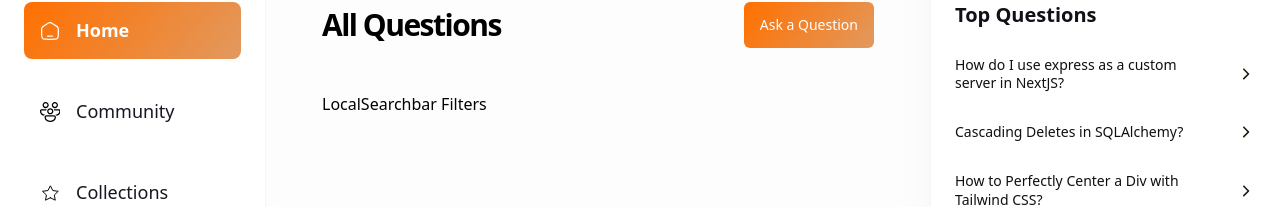
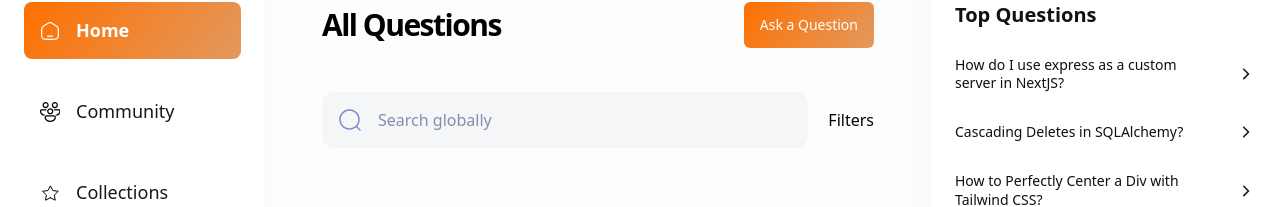
Before and after one commit to aleknovkovski/lrnp-JSM-nextjs13, a Next.js app: page / in a window 1280 px wide. Shown: the part 142-349 px from the top of the page. Built offline with nearby package versions, Linux system fonts and the light colour scheme; no server answers.

Commit message:
Use LocalSearchBar in homepage

```diff
--- a/app/(root)/(home)/page.tsx
+++ b/app/(root)/(home)/page.tsx
@@ -1,5 +1,6 @@
 import Link from "next/link";
 import {Button} from "@/components/ui/button";
+import LocalSearchbar from "@/components/shared/search/LocalSearchbar";
 
 export default function Home() {
     return (
@@ -15,7 +16,7 @@ export default function Home() {
             </div>
 
             <div className="mt-11 flex justify-between gap-5 max-sm:flex-col sm:items-center">
-                LocalSearchbar
+                <LocalSearchbar />
 
                 Filters
             </div>
```
